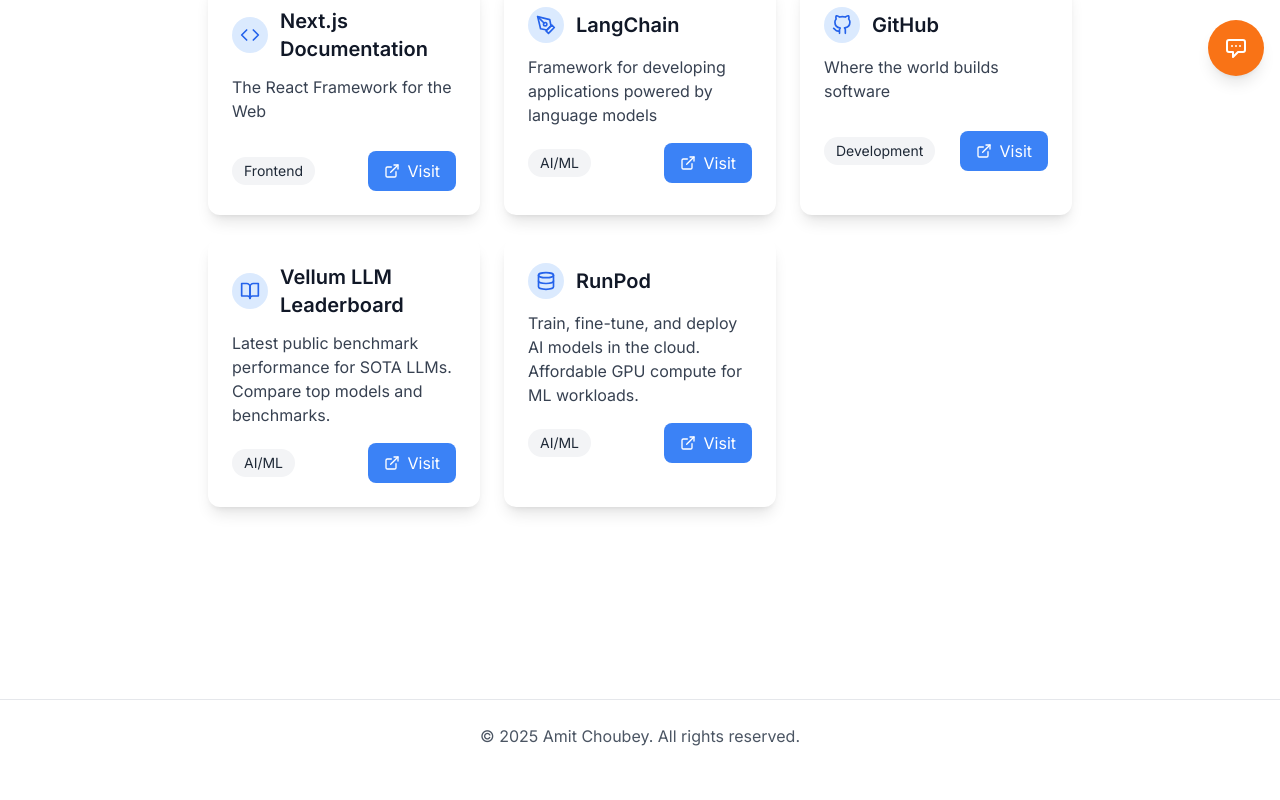
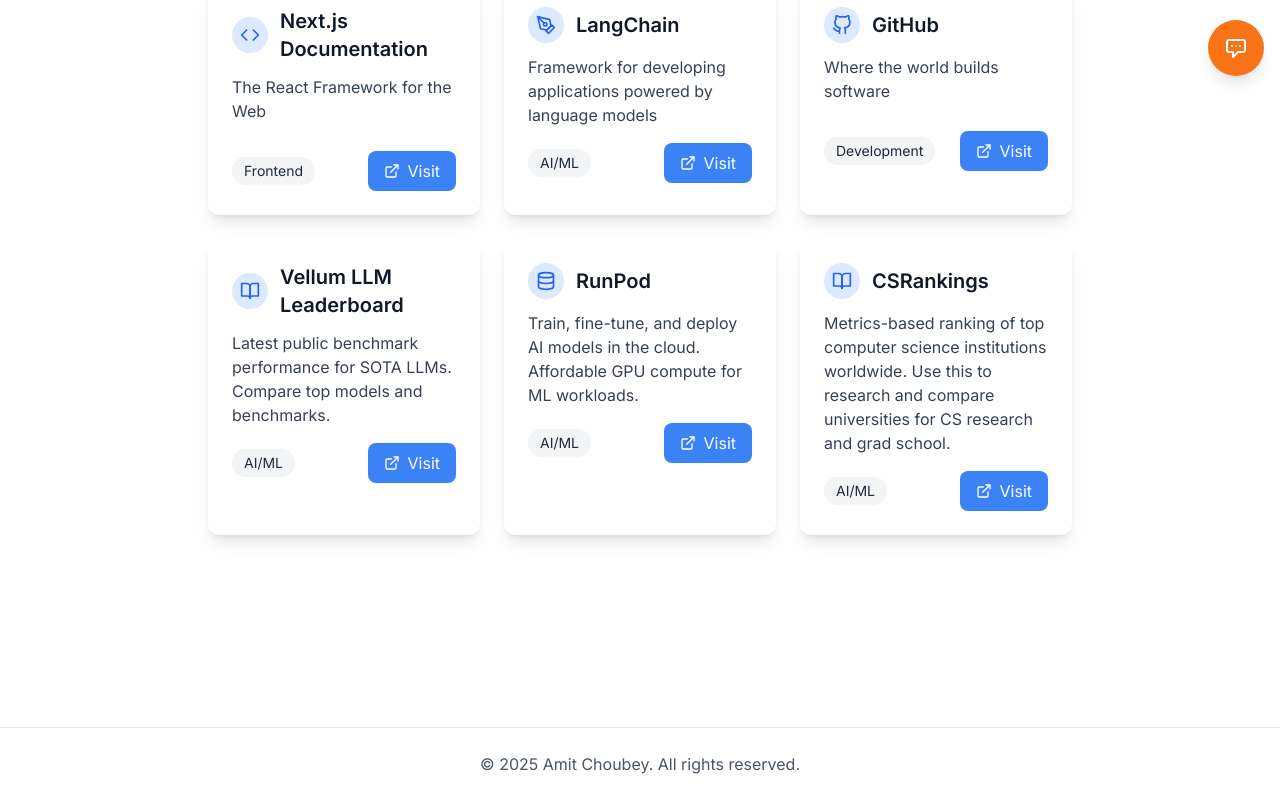
Before and after one commit to amit-chaubey/my-portfolio, a Next.js app: page /hub/quicklinks in a window 1280 px wide. Shown: the part 708-1508 px from the top of the page. Before the commit the page ends 1480 px from the top, so only its background shows below. Built offline with nearby package versions, Linux system fonts and the light colour scheme.

Commit message:
feat: add CSRankings quick link for university research

```diff
--- a/src/app/hub/quicklinks/page.tsx
+++ b/src/app/hub/quicklinks/page.tsx
@@ -76,6 +76,14 @@
     url: 'https://www.runpod.io/',
     category: 'AI/ML',
     iconName: 'FiDatabase'
+  },
+  {
+    id: '9',
+    title: 'CSRankings',
+    description: 'Metrics-based ranking of top computer science institutions worldwide. Use this to research and compare universities for CS research and grad school.',
+    url: 'https://csrankings.org/#/index?all&uk',
+    category: 'AI/ML',
+    iconName: 'FiBookOpen'
   },
 ];
 
```
